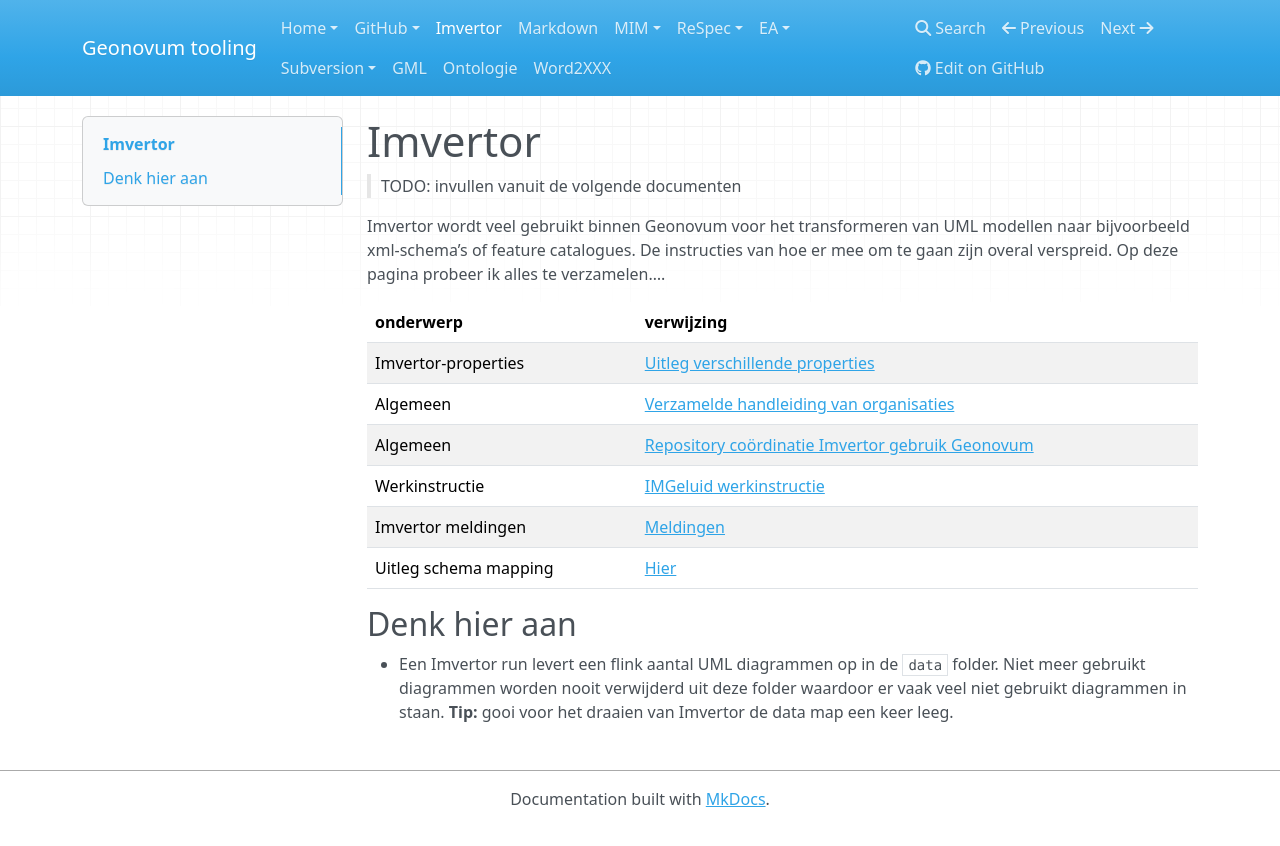
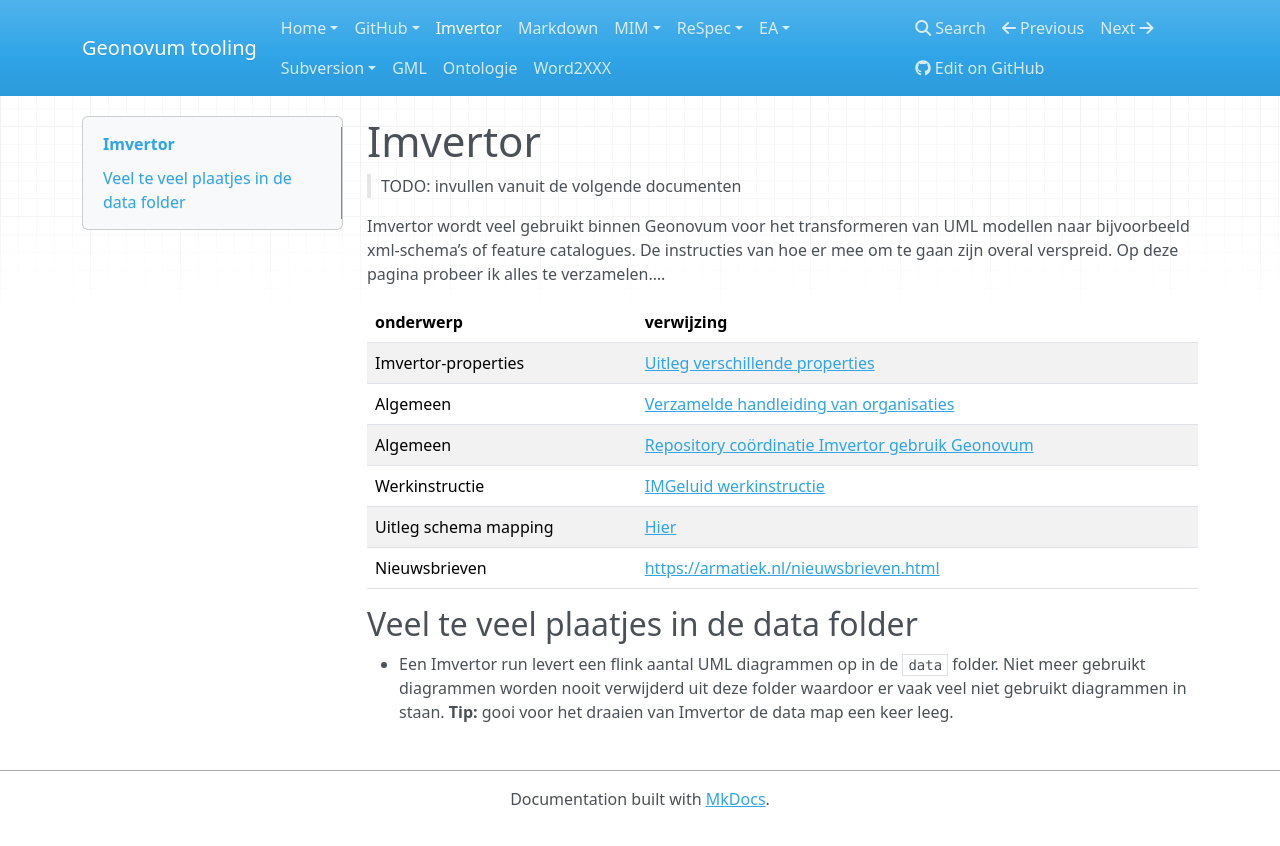
Before and after one commit to Geonovum/handleiding-tooling, an MkDocs documentation site: the page built from docs/Imvertor.md, in a window 1280 px wide. Shown: the top 846 px of the page. Built offline with MkDocs 1.6.1, drawn with Linux system fonts in a browser that asks for light colours; nearby versions of some CDN libraries.

```diff
--- a/docs/Imvertor.md
+++ b/docs/Imvertor.md
@@ -9,13 +9,13 @@
 | onderwerp             | verwijzing                                                                                                                    |
 | --------------------- | ----------------------------------------------------------------------------------------------------------------------------- |
 | Imvertor-properties   | [Uitleg verschillende properties](https://imvertor.armatiek.nl/imvertor-executor/dashboard/wiki?key=info-IMVERTORCONFIG-PROP) |
-| Algemeen              | [Verzamelde handleiding van organisaties](https://vng-realisatie.github.io/Model-Driven-Design-Documentatie/)                  |
+| Algemeen              | [Verzamelde handleiding van organisaties](https://vng-realisatie.github.io/Model-Driven-Design-Documentatie/)                 |
 | Algemeen              | [Repository coördinatie Imvertor gebruik Geonovum](https://github.com/Geonovum/imvertor)                                      |
 | Werkinstructie        | [IMGeluid werkinstructie](https://geonovum.atlassian.net/l/cp/Fi0U9bCk)                                                       |
-| Imvertor meldingen    | [Meldingen](https://imvertor.armatiek.nl/imvertor-executor/dashboard/wiki?key=info-IMVMSG)                                    |
 | Uitleg schema mapping | [Hier](https://imvertor.armatiek.nl/imvertor-executor/dashboard/wiki?key=info-IMVERTORCONCEPTUALSCHEMAS)                      |
+| Nieuwsbrieven         | <https://armatiek.nl/nieuwsbrieven.html> |
+
+## Veel te veel plaatjes in de data folder
 
 
-## Denk hier aan
-
 - Een Imvertor run levert een flink aantal UML diagrammen op in de `data` folder. Niet meer gebruikt diagrammen worden nooit verwijderd uit deze folder waardoor er vaak veel niet gebruikt diagrammen in staan. **Tip:** gooi voor het draaien van Imvertor de data map een keer leeg.
```
Also changed, not shown: docs/index.md (+2 -0 lines).
